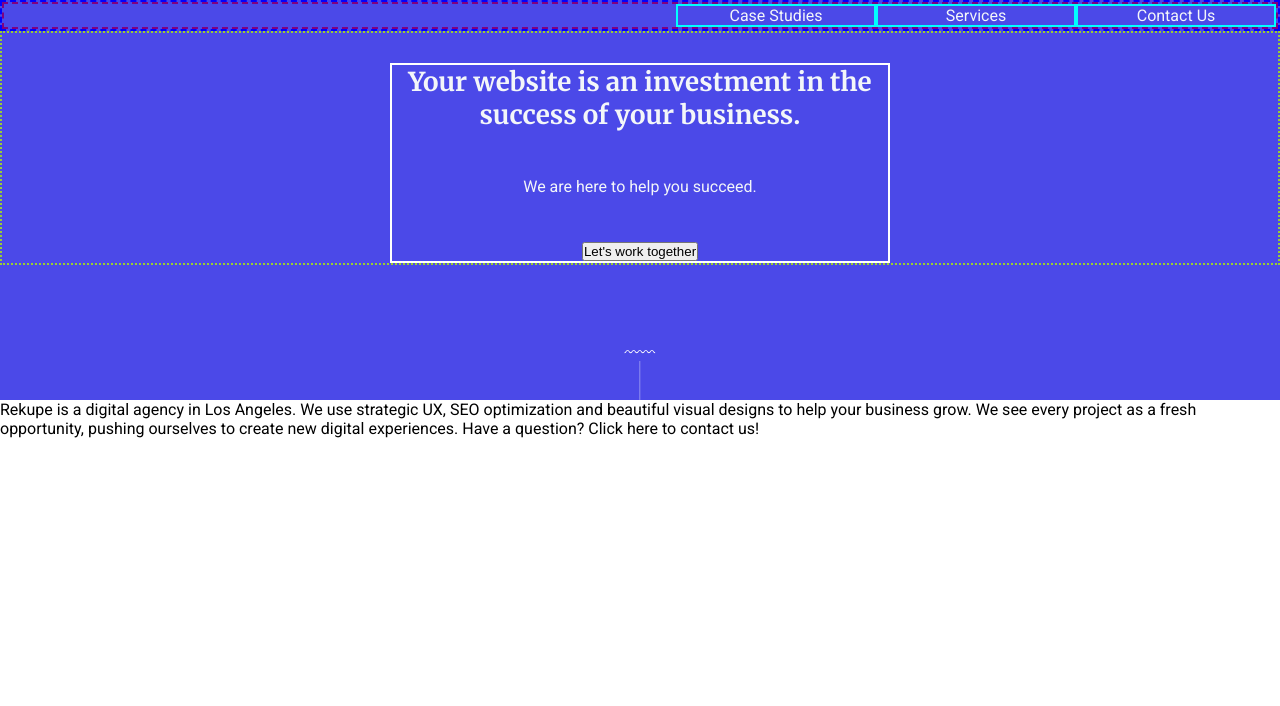
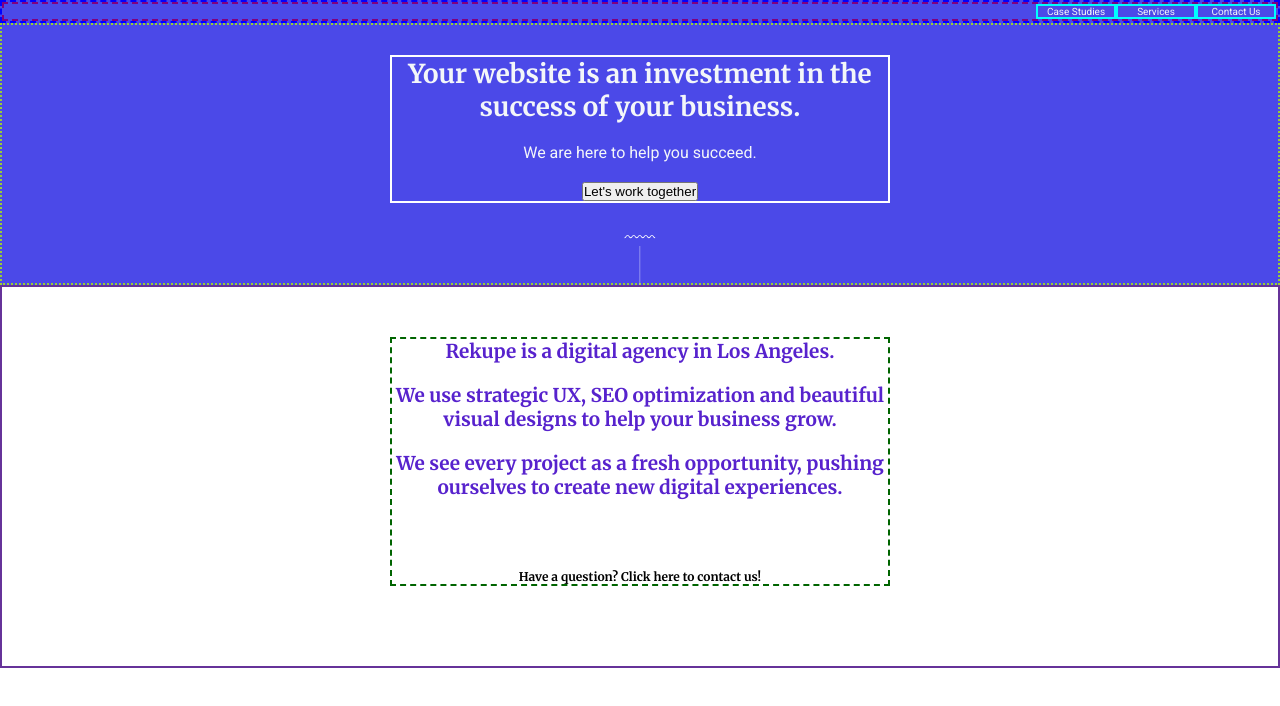
Before and after one commit to Dennis-83/html-css-concept-opdracht, a plain HTML site: page index.html in a window 1280 px wide. Drawn offline with Linux system fonts and the light colour scheme.

Commit message:
Added Introduction section

```diff
--- a/index.html
+++ b/index.html
@@ -18,22 +18,25 @@
         <div class="header-content">
             <h1>Your website is an investment in the success of your business.</h1>
             <p>We are here to help you succeed.</p>
-
             <button type="button">Let's work together</button>
         </div>
     </div>
-
-    <img src="./assets/squiggle_line_stripe.svg" alt="Squiggly line stripe">
-
+    <img src="./assets/squiggle_line_stripe.svg" alt="Squiggly line stripe"/>
 </header>
 <main>
-    <section>
-        <div>
-            Rekupe is a digital agency in Los Angeles. We use strategic UX, SEO optimization and beautiful visual
-            designs to
-            help your business grow. We see every project as a fresh opportunity, pushing ourselves to create new
-            digital
-            experiences. Have a question? Click here to contact us!
+    <section class="introduction-wrapper">
+        <div class="introduction-content">
+
+            <h2>Rekupe is a digital agency in Los Angeles.</h2>
+            <h2>We use strategic UX, SEO optimization and beautiful
+                visual
+                designs to
+                help your business grow.</h2>
+            <h2>We see every project as a fresh opportunity, pushing ourselves to create
+                new
+                digital
+                experiences.</h2>
+            <h5>Have a question? Click here to contact us!</h5>
         </div>
     </section>
 </main>
--- a/styles.css
+++ b/styles.css
@@ -61,8 +61,21 @@ header {
     color: var(--antiflash-white);
 }
 
+nav li {
+    font-size: 10px;
+}
+
 h1 {
     font-size: 26px;
+}
+
+.introduction-content h2 {
+    color: var(--chrysler-blue);
+    font-size: 19px;
+}
+
+.introduction-content h5 {
+    font-size: 12px;
 }
 
 
@@ -70,11 +83,11 @@ h1 {
 
 /* --------------- 3.1 Reusables ----------------------- */
 
-.outer-container {
-    display: flex;
-    flex-direction: row;
-    border: 2px solid red;
-}
+/*.outer-container {*/
+/*    display: flex;*/
+/*    flex-direction: row;*/
+/*    border: 2px solid red;*/
+/*}*/
 
 
 /* --------------- 3.2 Other --------------------------- */
@@ -87,13 +100,12 @@ header {
     position: relative;
     display: flex;
     flex-direction: column;
-    height: 400px;
 }
 
 nav {
     flex-direction: row;
     border: 2px dashed blue;
- }
+}
 
 ul {
     display: flex;
@@ -105,15 +117,16 @@ ul {
 li {
     display: flex;
     justify-content: center;
-    flex-basis: 200px;
+    flex-basis: 80px;
     border: 2px solid cyan;
 }
 
 .header-wrapper {
     display: flex;
     justify-content: center;
-    padding: 30px 0 0 0;
+    padding: 30px 0 80px 0;
     border: 2px dotted yellowgreen;
+
 
 }
 
@@ -122,32 +135,57 @@ li {
     flex-direction: column;
     flex-basis: 500px;
     align-items: center;
-    height: 200px;
     border: 2px solid white;
     justify-content: space-between;
+
 }
 
-/*header span {*/
-/*    display: flex;*/
-/*    !*flex-grow: 1;*!*/
-/*    !*width: 100%;*!*/
-/*    !*height: 100%;*!*/
-/*    justify-content: center;*/
-/*    border: 2px dashed lightblue;*/
-/*    */
+.header-content h1 {
+    padding-bottom: 20px;
+}
 
+.header-content p {
+    padding-bottom: 20px;
+}
+
+/*.header-content button {*/
+/*    padding-top: 10px; */
 /*}*/
 
 img {
     position: absolute;
     bottom: 0;
-    left: calc((100vw/2) - 25px);
+    left: calc((100vw / 2) - 25px);
     width: 50px;
     height: 50px;
-    /*border: 2px solid orange;*/
 }
 
 
 /* --------------- 4.2 Introduction ------------------- */
 
+.introduction-wrapper {
+    display: flex;
+    justify-content: center;
+    padding-top: 50px;
+    padding-bottom: 80px;
+    border: 2px solid rebeccapurple;
+}
+
+.introduction-content {
+    display: flex;
+    flex-direction: column;
+    flex-basis: 500px;
+    justify-content: space-between;
+    border: 2px dashed darkgreen;
+}
+
+.introduction-content h2 {
+    padding-bottom: 20px;
+}
+
+.introduction-content h5 {
+    padding-top: 50px;
+}
+
+
 /* ------------------------------- 5. Media Queries -------------------------------- */
```
